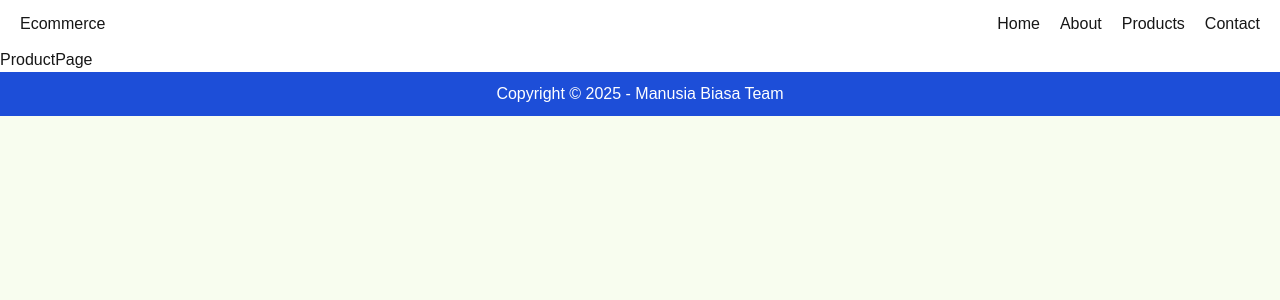
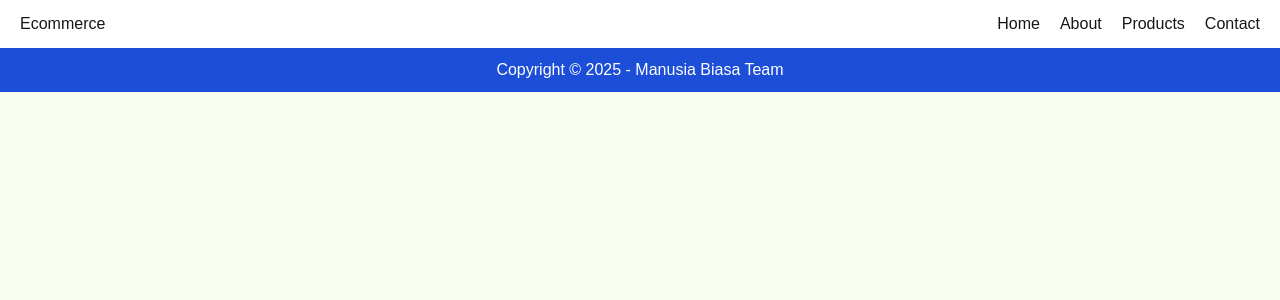
Before and after one commit to Deoca27/manusia-biasa, a Next.js app: page /product in a window 1280 px wide. Shown: the top 300 px of the page. Built offline with nearby package versions, Linux system fonts and the light colour scheme; no server answers; the database is empty.

Commit message:
deo: menambahkan title

```diff
--- a/app/product/page.tsx
+++ b/app/product/page.tsx
@@ -14,6 +14,8 @@ export default function ProductPage() {
   }, []);
 
   return (
-    <div>ProductPage</div>
+    <div>
+      <title>Product</title>
+    </div>
   )
 }
```
